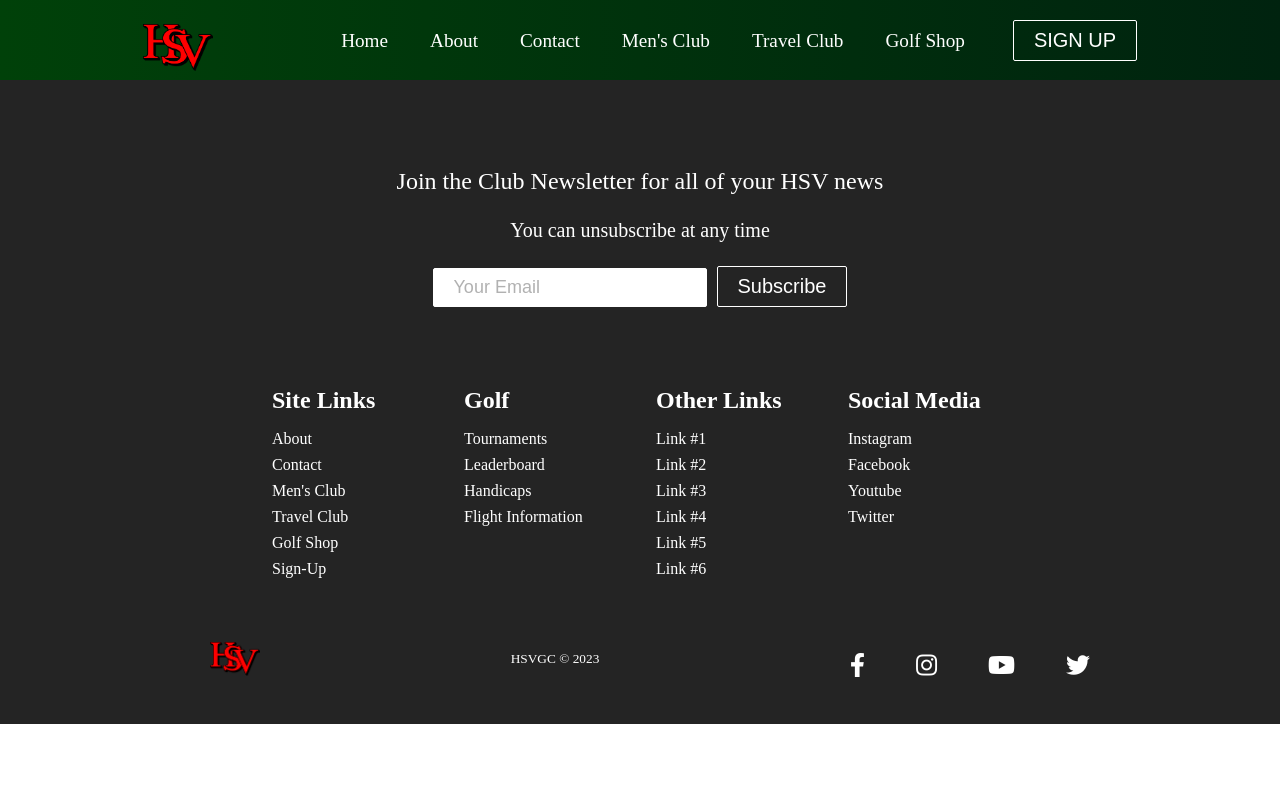
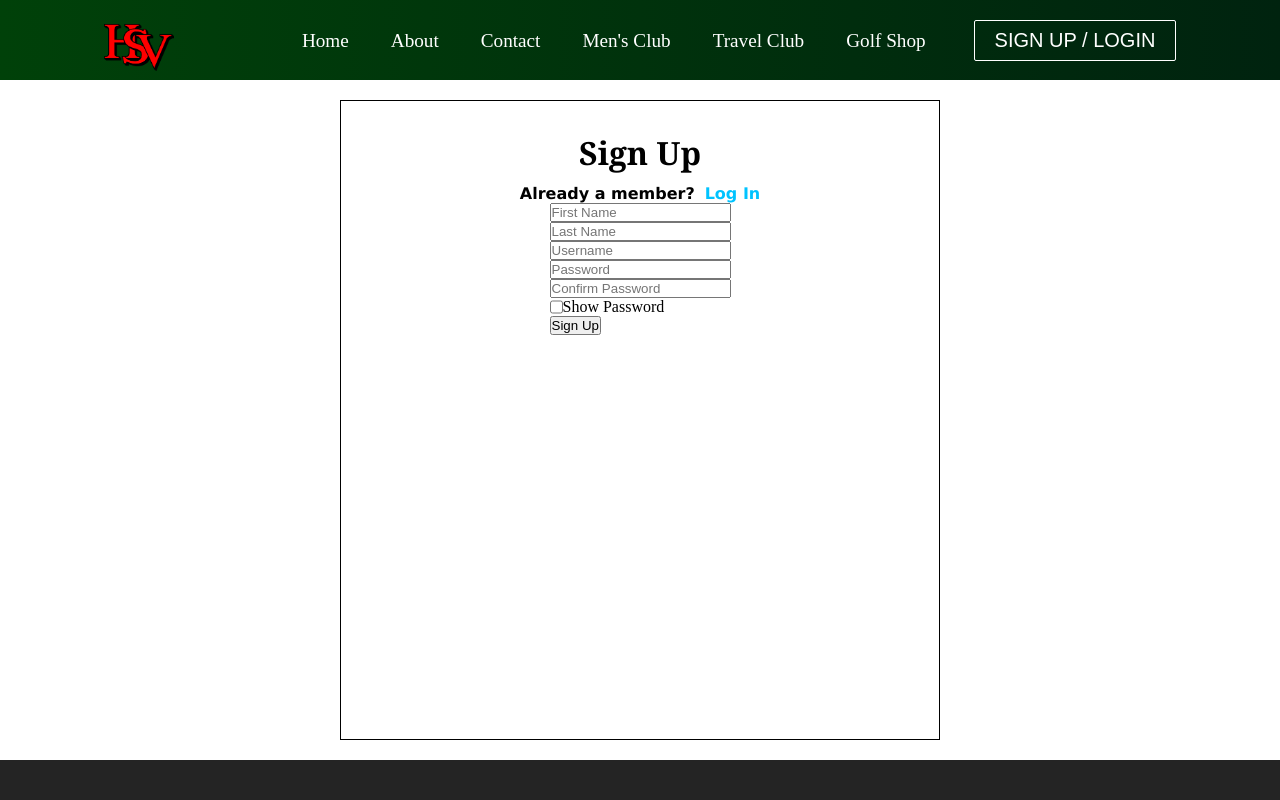
Before and after one commit to NCunningham12/Highland-Springs-React, a React (Create React App) app: page /users in a window 1280 px wide. Shown: the top 800 px of the page. Built offline with nearby package versions, Linux system fonts and the light colour scheme.

Commit message:
Sign up form created/functional. Needs CSS and verification

```diff
--- a/package.json
+++ b/package.json
@@ -7,6 +7,7 @@
     "@testing-library/react": "^13.4.0",
     "@testing-library/user-event": "^13.5.0",
     "axios": "^1.3.5",
+    "formik": "^2.2.9",
     "react": "^18.2.0",
     "react-dom": "^18.2.0",
     "react-router-dom": "^6.9.0",
--- a/src/App.js
+++ b/src/App.js
@@ -24,7 +24,7 @@ function App() {
           <Route path="/mens-club" Component={MensClub} />
           <Route path="/travel-club" Component={TravelClub} />
           <Route path="/golf-shop" Component={GolfShop} />
-          <Route path="/sign-up" Component={SignUp} />
+          <Route path="/users" Component={SignUp} />
           <Route path='/add-member' Component={Insert} />
         </Routes>
         <Footer />
--- a/src/components/Button.js
+++ b/src/components/Button.js
@@ -20,7 +20,7 @@ export const Button = ({
   const checkButtonSize = SIZES.includes(buttonSize) ? buttonSize : SIZES[0];
 
   return (
-    <Link to="/sign-up" className="btn-mobile">
+    <Link to="/users" className="btn-mobile">
       <button
         className={`btn ${checkButtonStyle} ${checkButtonSize}`}
         onClick={onClick}
--- a/src/components/Navbar.js
+++ b/src/components/Navbar.js
@@ -87,15 +87,15 @@ function Navbar() {
             </li>
             <li className="nav-item">
               <Link
-                to="/sign-up"
+                to="/users"
                 className="nav-links-mobile"
                 onClick={closeMobileMenu}
               >
-                Sign Up
+                Sign In
               </Link>
             </li>
           </ul>
-          {button && <Button buttonStyle="btn--outline">SIGN UP</Button>}
+          {button && <Button buttonStyle="btn--outline">SIGN UP / LOGIN</Button>}
         </div>
       </nav>
     </>
--- /dev/null
+++ b/src/components/SignUpForm.css
@@ -0,0 +1,51 @@
+.sign-up-form {
+  display: flex;
+  align-items: center;
+  justify-content: center;
+
+}
+
+.form-container {
+  border: 1px solid rgb(0, 0, 0);
+  display: flex;
+  flex-direction: column;
+  align-self: center;
+  align-items: center;
+  width: 600px;
+  height: 80vh;
+  margin: 20px;
+  padding: 20px;
+}
+
+.title {
+  padding: 10px;
+  font-family: Georgia, 'Times New Roman', Times, serif;
+}
+
+.subtext {
+  display: flex;
+  flex-direction: row;
+  font-family: 'Lucida Sans', 'Lucida Sans Regular', 'Lucida Grande', 'Lucida Sans Unicode', Geneva, Verdana, sans-serif;
+}
+
+.loginRedirect {
+  margin-left: 10px;
+  text-decoration: none;
+  font-weight: bolder;
+  color: rgb(0, 195, 255);
+}
+
+.form {
+  display: flex;
+  flex-direction: column;
+}
+
+.input-field {
+  display: flex;
+  flex-direction: column;
+}
+
+.checkbox {
+  display: flex;
+  flex-direction: row;
+}
--- /dev/null
+++ b/src/components/SignUpForm.js
@@ -0,0 +1,155 @@
+import React, { useState } from 'react';
+// import { Form, Formik, Field, ErrorMessage } from 'formik';
+import { Link } from 'react-router-dom';
+import Axios from 'axios';
+import './SignUpForm.css';
+
+const SignUpForm = () => {
+  const [firstName, setFirstName] = useState('');
+  const [lastName, setLastName] = useState('');
+  const [username, setUsername] = useState('');
+  const [password, setPassword] = useState('');
+
+  let output = document.getElementById('output');
+
+  const clearForm = () => {
+    const allInputs = document.querySelectorAll('input');
+    allInputs.forEach((singleInput) => (singleInput.value = ''));
+    output.innerHTML += 'Username/Password Created';
+  };
+
+  const signUpSubmit = () => {
+    Axios.post('http://localhost:3001/users', {
+      firstname: firstName,
+      lastName: lastName,
+      username: username,
+      password: password,
+    }).then(() => {
+      console.log('Username/Password Created');
+    });
+
+    clearForm();
+  };
+
+  const showPassword = () => {
+    let passInput = document.getElementById('password');
+    if (passInput.type === 'password') {
+      passInput.type = 'text';
+    } else {
+      passInput.type = 'password';
+    }
+  };
+
+  const verifyPassword = () => {
+    const password = document.getElementById('password').value;
+    if (password === '') {
+      document.getElementById('message').innerHTML = 'Must fill in password';
+      return false;
+    }
+
+    if (password.length < 6) {
+      document.getElementById('message').innerHTML =
+        'Password must be at least 6 characters';
+      return false;
+    }
+
+    if (password.length > 15) {
+      document.getElementById('message').innerHTML =
+        'Passwords cannot contain more than 15 characters';
+      return false;
+    } else {
+      document.getElementById('message').innerHTML = 'Valid';
+    }
+    return true;
+  };
+
+  return (
+    <div className="sign-up-form">
+      <div className="form-container">
+        <div className="title">
+          <h1>Sign Up</h1>
+        </div>
+        <div className="subtext">
+          <h4>Already a member?</h4>
+          <Link to="/users/login" className="loginRedirect">
+            Log In
+          </Link>
+        </div>
+        <div className="form">
+          <form onSubmit={clearForm}>
+            <div className="name-inputs">
+              <div className="input-field">
+                <label for="first-game" />
+                <input
+                  name="first-game"
+                  id="first-name"
+                  placeholder="First Name"
+                  onChange={(event) => {
+                    setFirstName(event.target.value);
+                  }}
+                />
+              </div>
+              <div className="input-field">
+                <label for="last-name" />
+                <input
+                  name="last-name"
+                  id="last-name"
+                  placeholder="Last Name"
+                  onChange={(event) => {
+                    setLastName(event.target.value);
+                  }}
+                />
+              </div>
+            </div>
+            <div className="input-field">
+              <label for="username" />
+              <input
+                name="username"
+                id="username"
+                placeholder="Username"
+                onChange={(event) => {
+                  setUsername(event.target.value);
+                }}
+              />
+            </div>
+            <div className="input-field">
+              <label for="password" />
+              <input
+                name="password"
+                type="password"
+                id="password"
+                placeholder="Password"
+                onChange={(event) => {
+                  setPassword(event.target.value);
+                  return verifyPassword()
+                }}
+              />
+              <span id="message"></span>
+              <div className="input-field">
+                <label for="confirm-password" />
+                <input
+                  name="confirm-password"
+                  type="password"
+                  id="confirm-password"
+                  placeholder="Confirm Password"
+                />
+              </div>
+              <div className="checkbox">
+                <input type="checkbox" onClick={showPassword} />
+                Show Password
+              </div>
+            </div>
+            <div className="submit">
+              <button type="button" onClick={signUpSubmit}>
+                Sign Up
+              </button>
+            </div>
+            <p id="output"></p>
+          </form>
+        </div>
+      </div>
+    </div>
+  );
+};
+
+export default SignUpForm;
--- a/src/components/pages/SignUp.js
+++ b/src/components/pages/SignUp.js
@@ -1,6 +1,11 @@
 import React from 'react';
 import '../../App.css';
+import SignUpForm from '../SignUpForm';
 
 export default function SignUp() {
-  return <h1 className="sign-up">SIGN UP</h1>;
+  return (
+  <>
+    <SignUpForm component={SignUpForm} />
+  </>)
+
 }
```
Also changed, not shown: src/components/LoginForm.js (added, +9 -0 lines), src/components/pages/LoginPage.js (added, +11 -0 lines), 1 other file (tests, documents, lock files or other folders).
